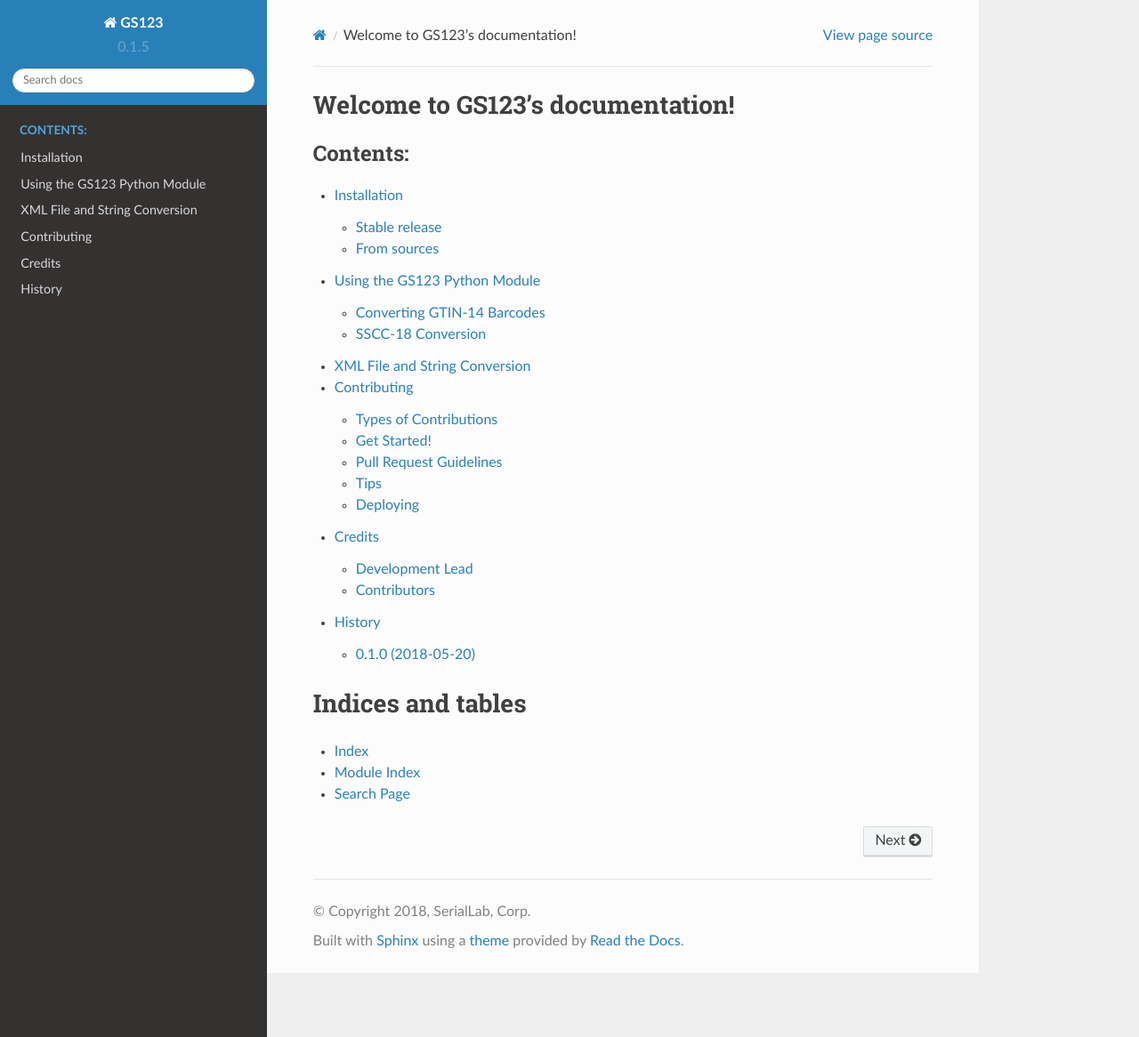
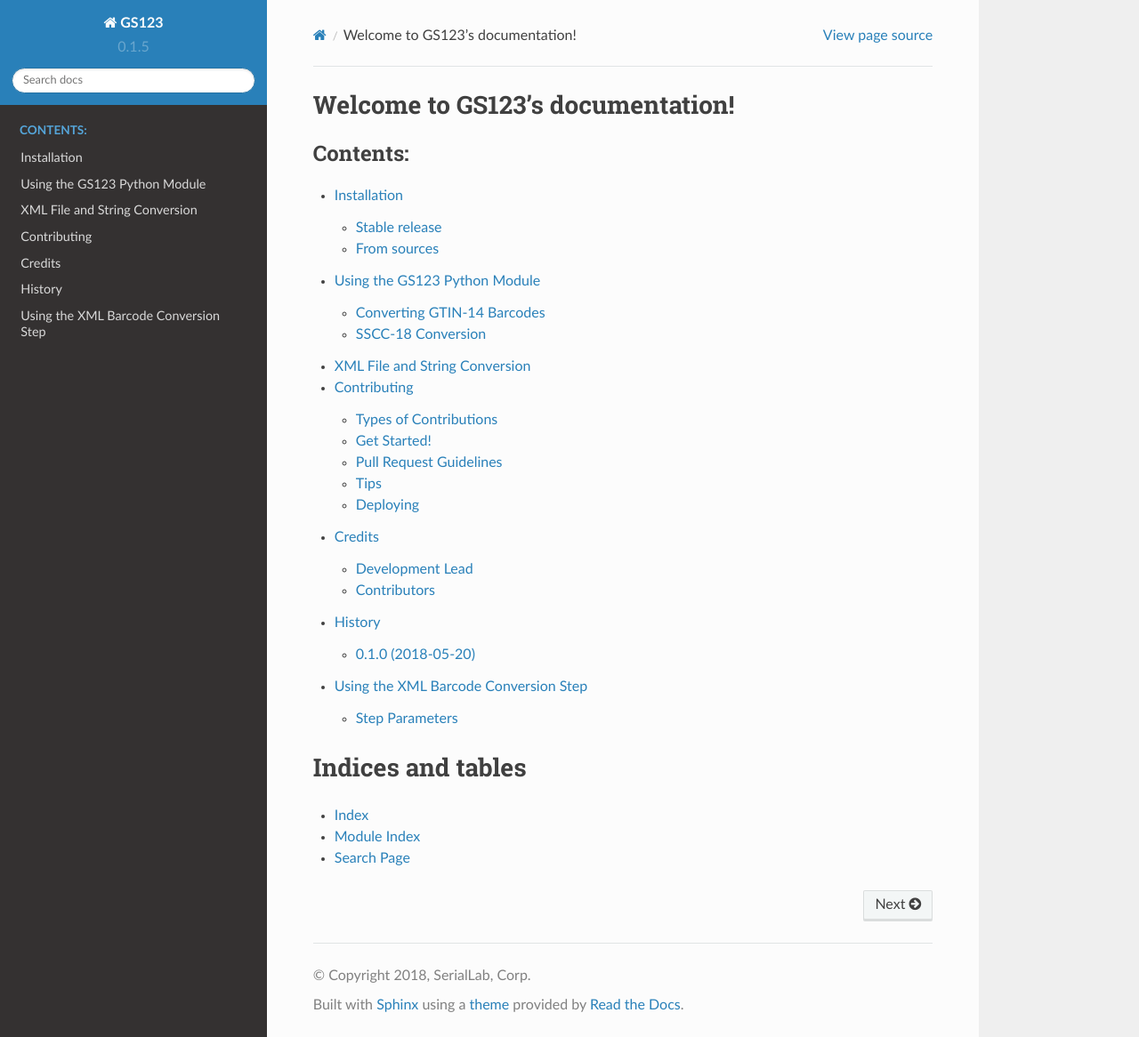
Before and after one commit to rmagee/gs123, a Sphinx documentation site: the page built from docs/index.rst, in a window 1280 px wide and 1166 px high. Shown: the whole window at 89% size. Built offline with Sphinx 7.4.7 and the Read the Docs theme 2.0.0, drawn with Linux system fonts in a browser that asks for light colours; pages that are not in the unit, such as notebooks, are missing from menus; some of the changed lines change nothing that is shown.

Commit message:
Updated documentation.

```diff
--- a/docs/conf.py
+++ b/docs/conf.py
@@ -20,6 +20,7 @@
 #
 import os
 import sys
+from recommonmark.parser import CommonMarkParser
 sys.path.insert(0, os.path.abspath('..'))
 
 import gs123
@@ -37,12 +38,13 @@
 
 # Add any paths that contain templates here, relative to this directory.
 templates_path = ['_templates']
+source_parsers = {'.md': CommonMarkParser}
 
 # The suffix(es) of source filenames.
 # You can specify multiple suffix as a list of string:
 #
-# source_suffix = ['.rst', '.md']
-source_suffix = '.rst'
+source_suffix = ['.rst', '.md']
+# source_suffix = '.rst'
 
 # The master toctree document.
 master_doc = 'index'
--- a/docs/index.rst
+++ b/docs/index.rst
@@ -12,6 +12,7 @@
    contributing
    authors
    history
+   step
 
 Indices and tables
 ==================
--- /dev/null
+++ b/docs/step.rst
@@ -0,0 +1,31 @@
+Using the XML Barcode Conversion Step
+=====================================
+
+The `gs123.steps` python module contains a `quartet_capture` step for use
+in the QU4RTET Open Source EPCIS system.  This step will convert any data
+within a specific rule's context under a configurable key name.  The
+default key for data to be converted is `NUMBER_RESPONSE` to have the step
+look elsewhere for XML data with barcodes to convert, see the step parameters
+table below for more info.
+
+--------------------------
+
+Step Parameters
+---------------
+The following step parameters can be used to configure the step such that
+it parses barcode data differently and can look within different rule context
+keys for XML data to convert.
+
+:Context Key:
+    The name of the `quartet_capture.rules.Rule.rule_context.context`
+    key to retrieve the XML data from.  The default value is `NUMBER_RESPONSE`.
+    If you have XML data with barcodes that need to be converted within
+    a different context variable, you can change the key name using the
+    ** Context Key ** step parameter
+:Company Prefix Length:
+    The length of the company prefix.  This is necessary to create properly
+    formatted URNs.  The default value is 6.  Change this accordingly.
+:Serial Number Length:
+    This is only needed if you are converting 01-21-17-10 barcode strings
+    that have no delimiting parenthesis around the application identifiers.
+    The default is 12.
```
